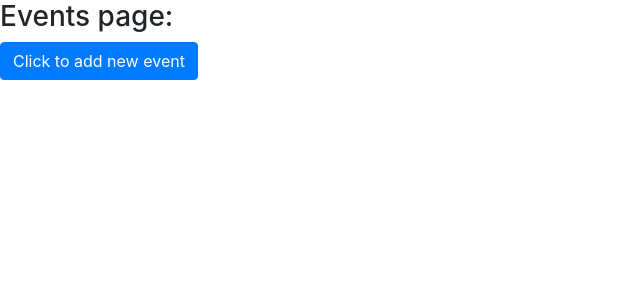
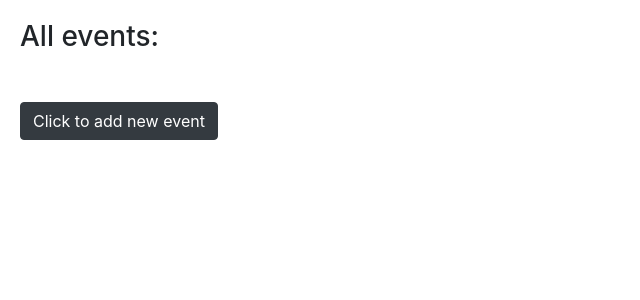
Before and after one commit to msciwoj23/events, a Django app: page /events_manager/ in a window 1280 px wide. Shown: the part 56-356 px from the top of the page, without its empty margins (0-640 px from the left). Run offline with Django 3.2, Linux system fonts and the light colour scheme; data that the repository does not hold is empty; some libraries are stand-ins or nearby versions.

Commit message:
Finishing touches

```diff
--- a/events_manager/templates/events/events.html
+++ b/events_manager/templates/events/events.html
@@ -1,10 +1,9 @@
 {% extends 'events/base.html' %}
 
 {% block content %}
-    <h3>Events page:</h3>
 
-    <div class="row">
-
+    <h3 style="padding: 20px ">All events:</h3>
+    <div class="row" style="padding: 20px; padding-bottom: 0px">
         {% for event in event_list %}
             <div class="col-sm-6 col-md-4">
                 <div class="thumbnail">
@@ -24,8 +23,8 @@
     </div>
 
 
-    <a href="{% url 'events_manager-new_event' %}">
-        <button type="button" class="btn btn-primary">
+    <a href="{% url 'events_manager-new_event' %}" style="padding: 20px" >
+        <button type="button" class="btn btn-dark" >
         Click to add new event
         </button>
     </a>
--- a/events_manager/templates/events/home.html
+++ b/events_manager/templates/events/home.html
@@ -3,5 +3,6 @@
 {% block content %}
     <div class="jumbotron" id="container">
     <h3>This is Events Homepage!</h3>
+    <p>The ultimate event planning application</p>
     </div>
 {% endblock %}
```
